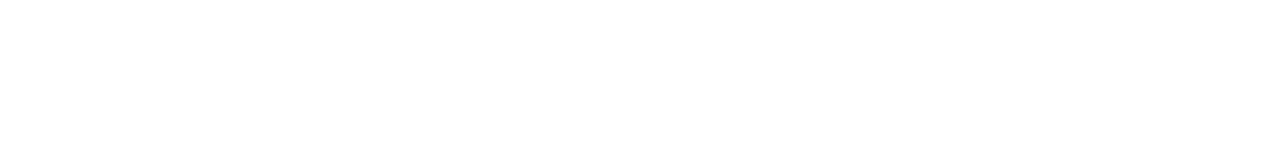
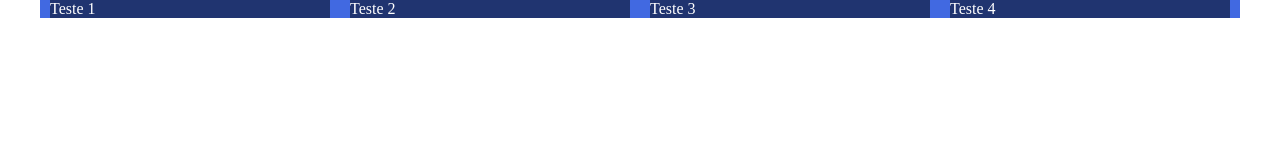
Before and after one commit to Barata-Ribeiro/origamid_sass, a plain HTML site: page index.html in a window 1280 px wide. Drawn offline with Linux system fonts and the light colour scheme.

Commit message:
4-2 Grid

```diff
--- a/index.html
+++ b/index.html
@@ -6,5 +6,12 @@
     <title>Le Scone - Restaurante</title>
     <link rel="stylesheet" href="/css/style.css" />
   </head>
-  <body></body>
+  <body>
+    <div class="container">
+      <div class="grid-3">Teste 1</div>
+      <div class="grid-3">Teste 2</div>
+      <div class="grid-3">Teste 3</div>
+      <div class="grid-3">Teste 4</div>
+    </div>
+  </body>
 </html>
--- /dev/null
+++ b/scss/_grid.scss
@@ -0,0 +1,19 @@
+.container {
+  max-width: 1200px;
+  margin: 0 auto;
+  background: royalblue;
+  &::after,
+  &::before {
+    content: '';
+    display: table;
+    clear: both;
+  }
+}
+
+.grid-3 {
+  width: calc(25% - 20px);
+  color: white;
+  background: rgba(0, 0, 0, 0.5);
+  float: left;
+  margin-inline: 10px;
+}
--- a/scss/style.scss
+++ b/scss/style.scss
@@ -1 +1,2 @@
 @use 'reset';
+@use 'grid';
```
Also changed, not shown: css/style.css, 1 other file.
